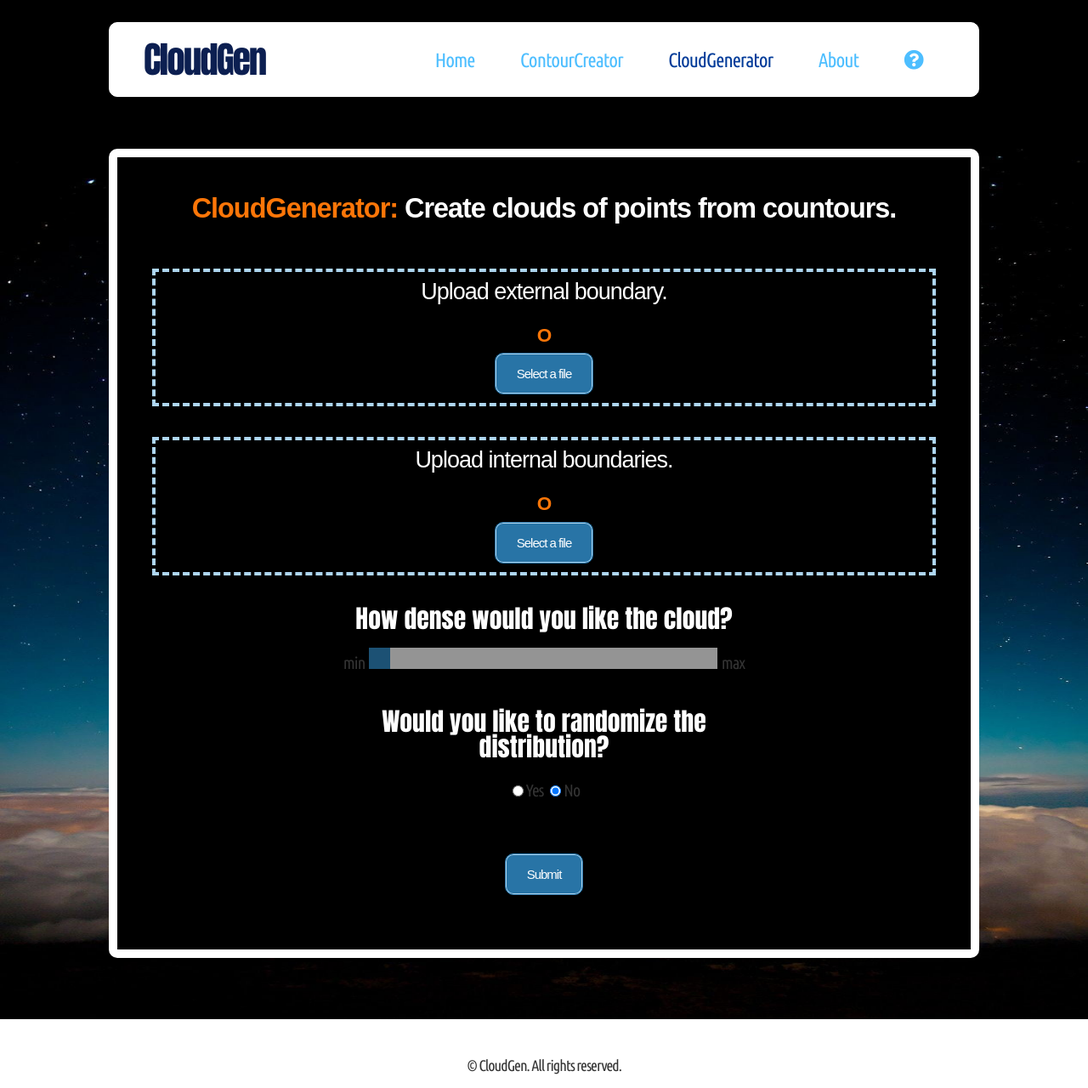
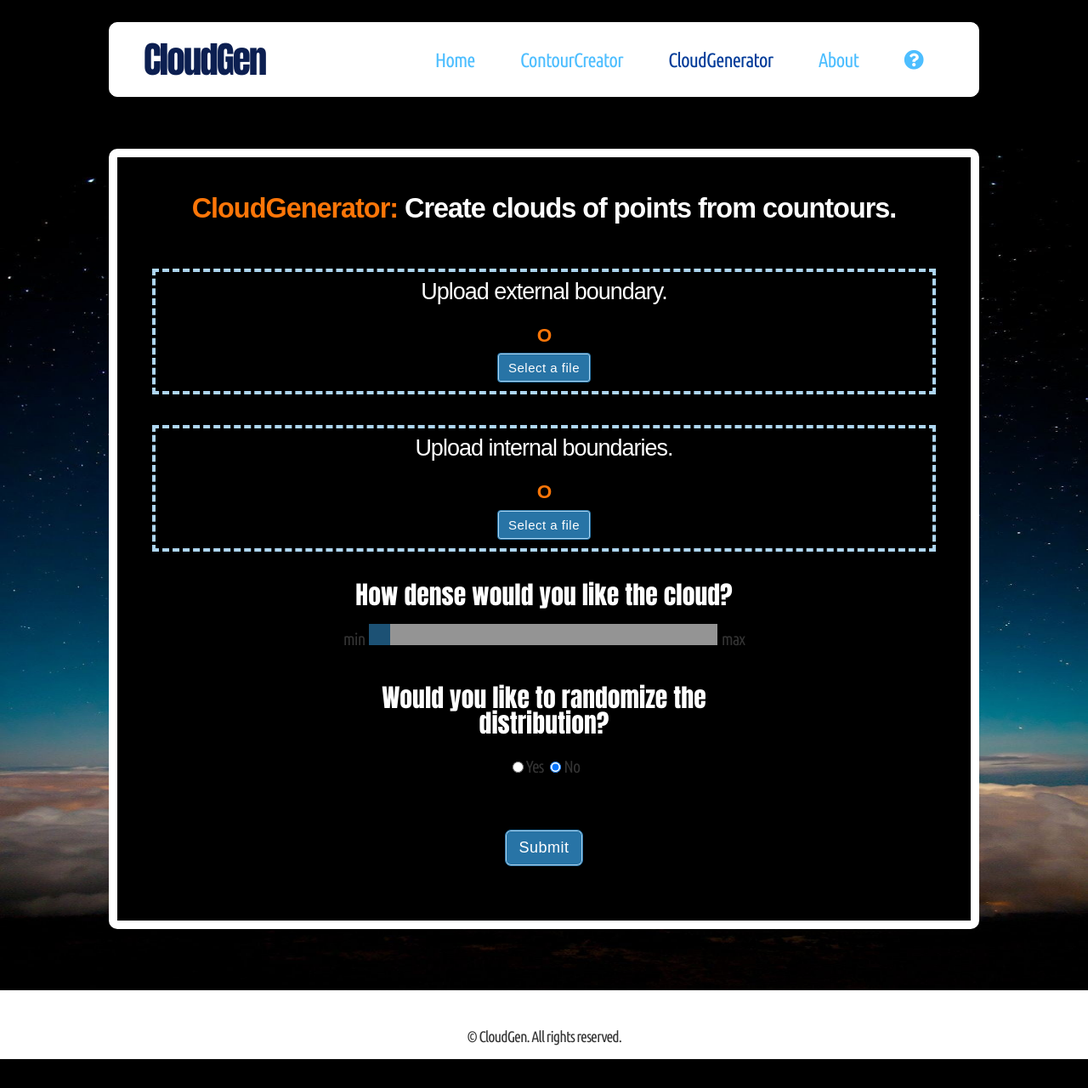
Before and after one commit to gstinoco/CloudGen, a Flask app: page /uploadC in a window 1280 px wide. Shown: the whole page at 85% size. After the commit the page ends 1246 px from the top, so only its background shows below. Run offline with Flask 3, Linux system fonts and the light colour scheme; some web fonts are replaced.

Commit message:
interfaz

```diff
--- a/Generador/static/css/main.css
+++ b/Generador/static/css/main.css
@@ -798,29 +798,21 @@ mark {
     }
 
         #action-buttons button {
-            background-image: -moz-linear-gradient(top, #2874A6, #2874A6);
-            background-image: -webkit-linear-gradient(top, #2874A6, #2874A6);
-            background-image: -ms-linear-gradient(top, #2874A6, #2874A6);
-            background-image: linear-gradient(top, #2874A6, #2874A6);
             display: inline-block;
-            padding: 15px 25px 15px 25px;
+            padding: 10px 15px 10px 15px;
             background-color: #2874A6;
-            border-radius: 10px;
+            border-radius: 7px;
             text-decoration: none;
             color: #fff;
-            font-size: 15px;
-            letter-spacing: -1px;
+            font-size: 18px;
+            letter-spacing: 0.5px;
             border: solid 1px #2874A6;
             box-shadow: inset 0px 0px 0px 1px #AED6F1;
         }
 
         #action-buttons button:hover {
-            background-image: -moz-linear-gradient(top, #5499C7, #5499C7);
-            background-image: -webkit-linear-gradient(top, #5499C7, #5499C7);
-            background-image: -ms-linear-gradient(top, #5499C7, #5499C7);
-            background-image: linear-gradient(top, #5499C7, #5499C7);
-            background-color: #5499C7;
-            box-shadow: inset 0px 0px 0px 1px #AED6F1;
+            background-color: #1df72bbc;
+            box-shadow: inset 0px 0px 0px 1px #dbebf7;
         }
 
 
@@ -888,13 +880,13 @@ mark {
             background-image: -ms-linear-gradient(top, #2874A6, #2874A6);
             background-image: linear-gradient(top, #2874A6, #2874A6);
             display: inline-block;
-            padding: 15px 25px 15px 25px;
+            padding: 8px 12px 8px 12px;
             background-color: #2874A6;
-            border-radius: 10px;
+            border-radius: 4px;
             text-decoration: none;
             color: #fff;
             font-size: 15px;
-            letter-spacing: -1px;
+            letter-spacing: 0.5px;
             border: solid 1px #2874A6;
             box-shadow: inset 0px 0px 0px 1px #AED6F1;
         }
```
